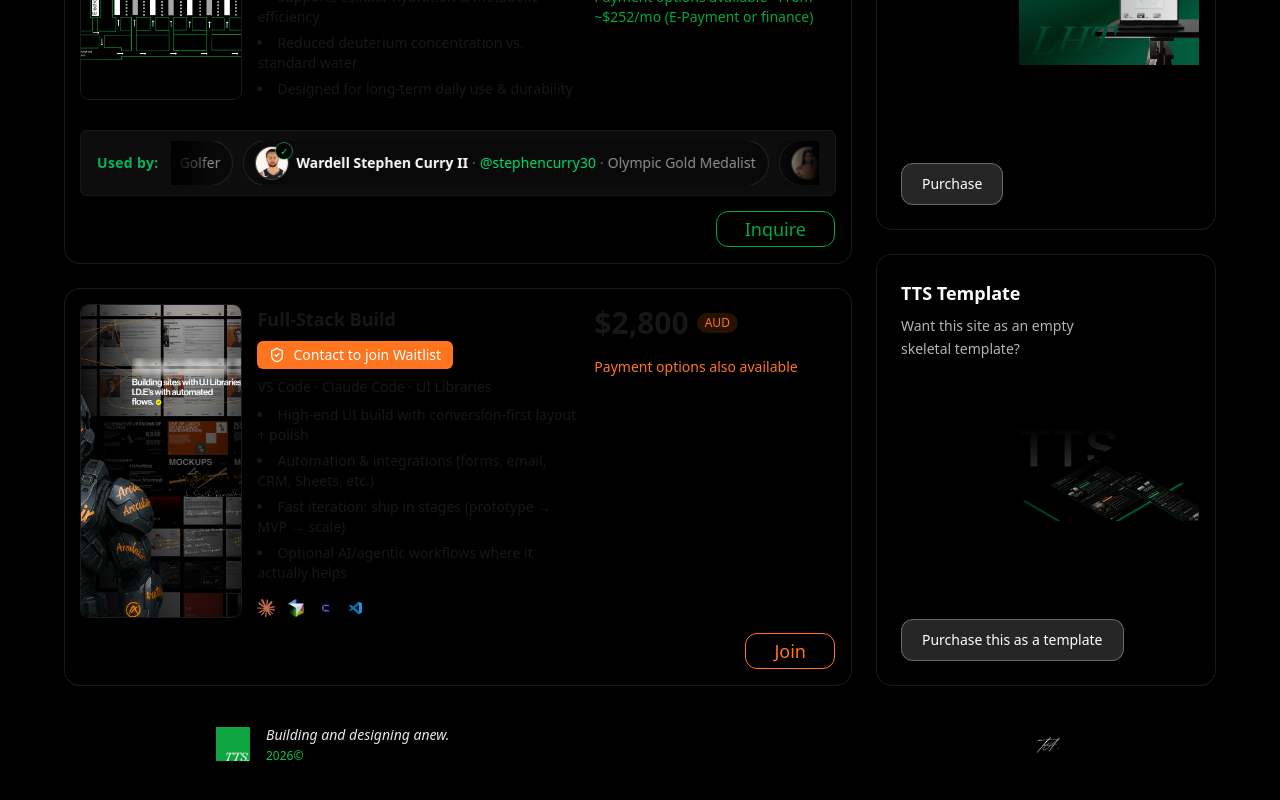
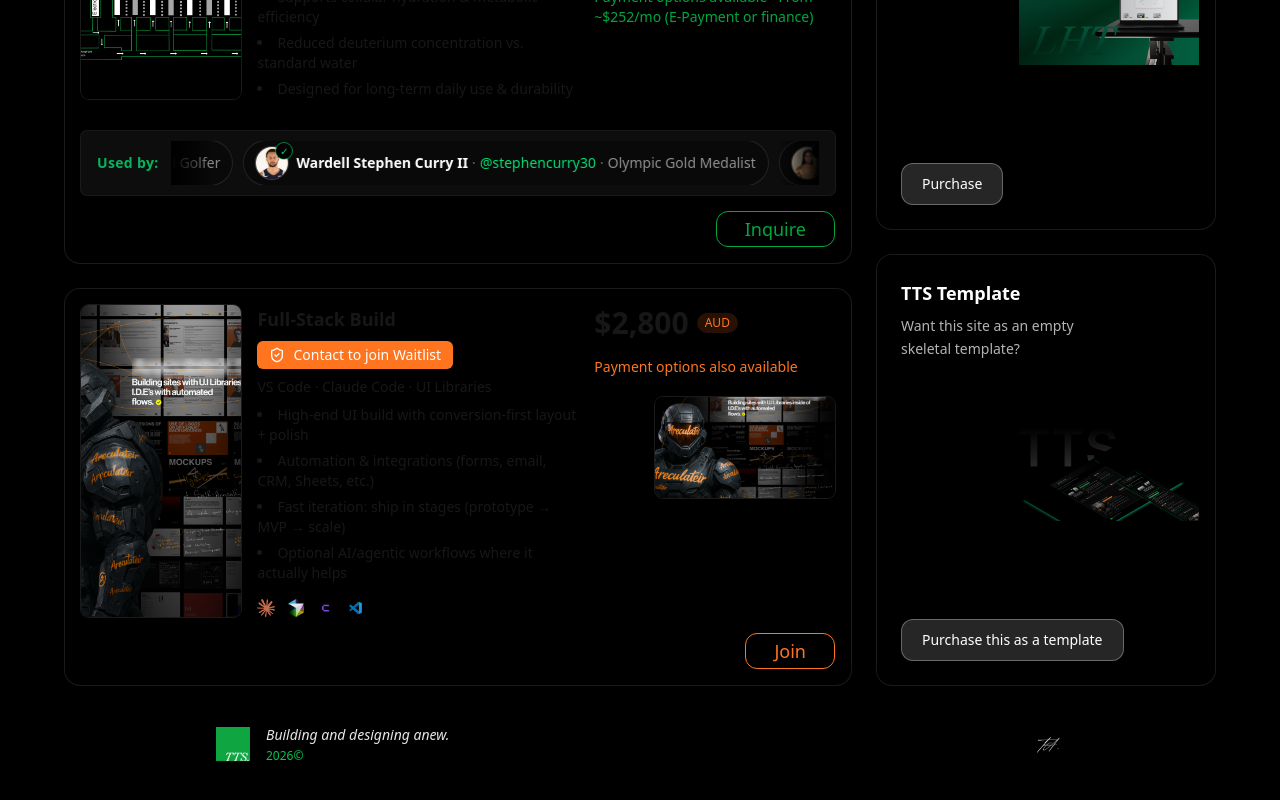
Before and after one commit to telluricaquarian/thethinkingspiritrepo, a Next.js app: page / in a window 1280 px wide. Shown: the part 468-1268 px from the top of the page. Built offline with nearby package versions, Linux system fonts and the light colour scheme.

Commit message:
Position Internal OS image under payment text on desktop

```diff
--- a/components/ui/product-card-1.tsx
+++ b/components/ui/product-card-1.tsx
@@ -171,16 +171,18 @@ const ProductCard = React.forwardRef<HTMLDivElement, ProductCardProps>(
                   src={mobileSrc}
                   alt={title}
                   fill
-                  className="object-cover block md:hidden"
+                  className={cn("object-cover", imageUrlDesktop ? "block" : "block xl:hidden")}
                   priority
                 />
+                {!imageUrlDesktop && (
                   <Image
                     src={desktopSrc}
                     alt={title}
                     fill
-                  className="object-cover hidden md:block"
+                    className="object-cover hidden xl:block"
                     priority
                   />
+                )}
               </div>
             </div>
 
@@ -338,6 +340,20 @@ const ProductCard = React.forwardRef<HTMLDivElement, ProductCardProps>(
                   {bankOffer}
                 </p>
               )}
+
+              {imageUrlDesktop && (
+                <div className="hidden xl:block mt-3">
+                  <div className="relative w-full max-w-[180px] aspect-video rounded-lg overflow-hidden ring-1 ring-white/10 ml-auto">
+                    <Image
+                      src={desktopSrc}
+                      alt={title}
+                      fill
+                      className="object-cover"
+                      priority
+                    />
+                  </div>
+                </div>
+              )}
             </div>
           </div>
 
```
Lines whose indentation alone changed are shown as unchanged.
